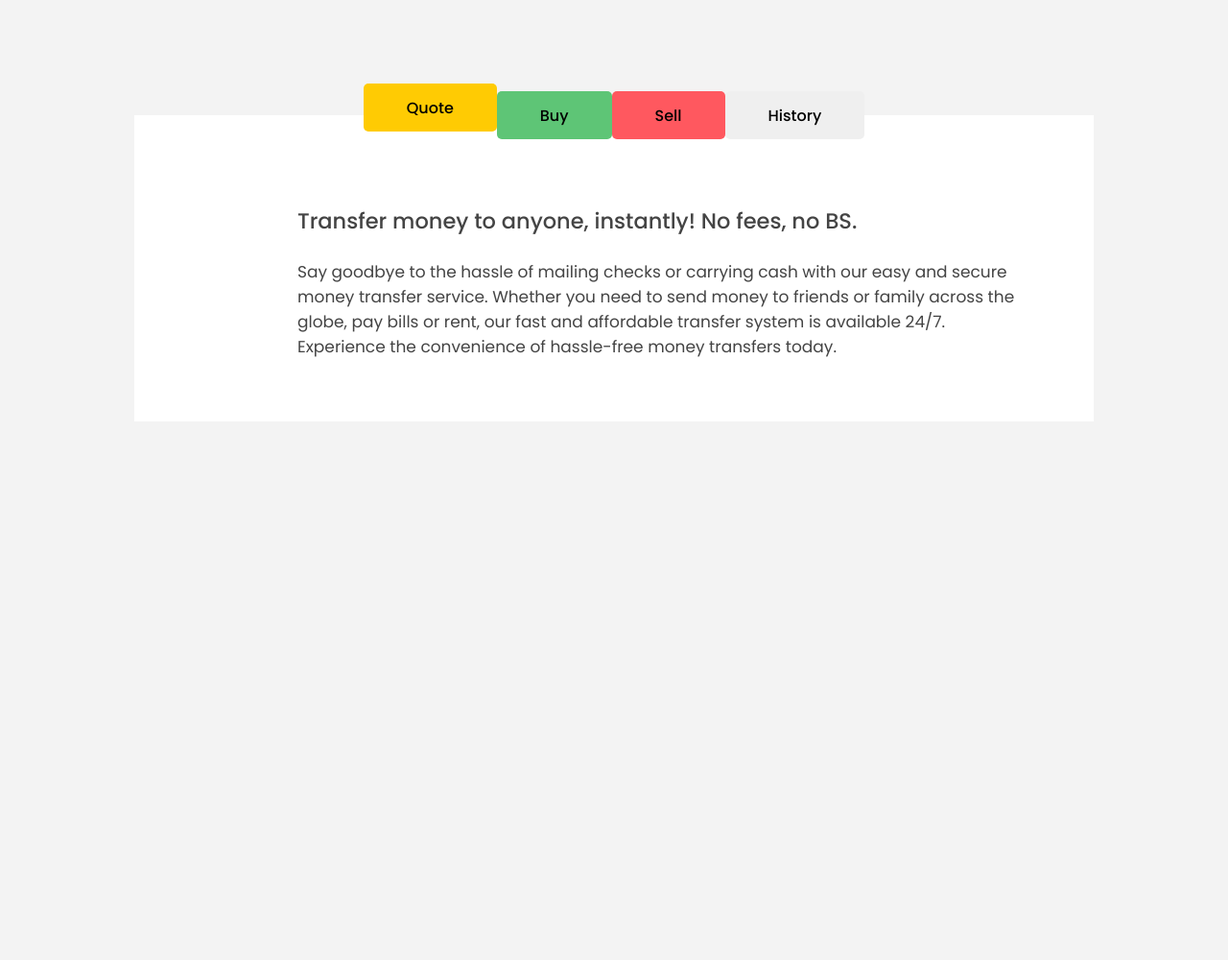
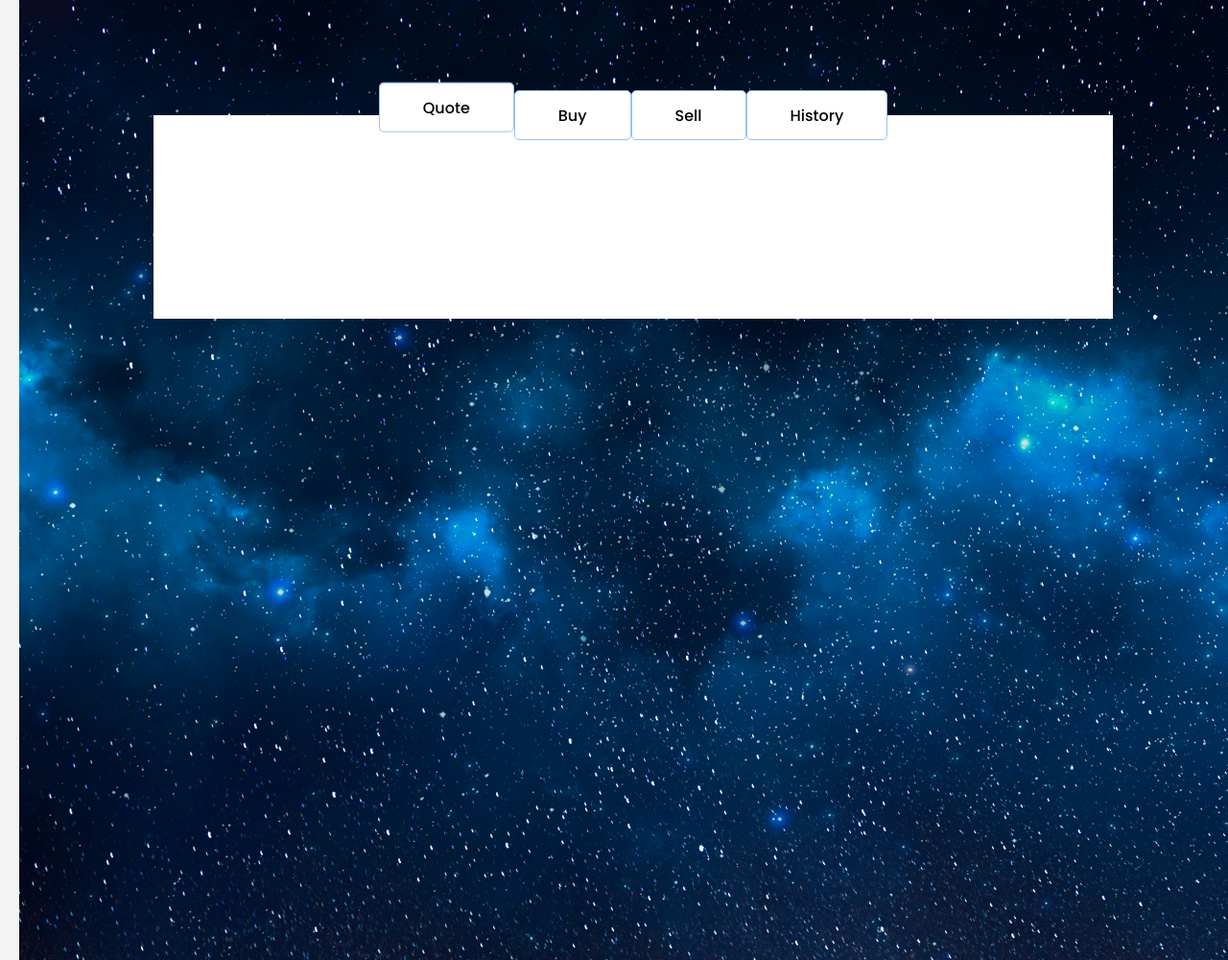
Before and after one commit to Ru960413/finance--Django-, a Django app: template currency/templates/currency/currencyDashboard.html in a window 1280 px wide. Shown: the part 110-1110 px from the top of the page at 96% size. Before the commit the page ends 482 px from the top, so only its background shows below. Run offline with Django 4.2, Linux system fonts and the light colour scheme; the template is opened without the code that fills it, so the values that code supplies are empty; parts of the project's set-up code (start-up, migrations or seed data) failed here and were passed over; some libraries are stand-ins or nearby versions.

Commit message:
add background image

```diff
--- a/currency/templates/currency/currencyDashboard.html
+++ b/currency/templates/currency/currencyDashboard.html
@@ -22,7 +22,7 @@
   <body>
     <!-- TOP NAVIGATION -->
     <nav>{% include "users/navbar.html" %}</nav>
-
+    <div class="background-container">
       <div class="operations">
         <div class="operations__tab-container">
           <button
@@ -46,16 +46,7 @@
           class="operations__content operations__content--1 operations__content--active"
         >
           <div class="operations__icon operations__icon--1"></div>
-        <h5 class="operations__header">
-          Transfer money to anyone, instantly! No fees, no BS.
-        </h5>
-        <p>
-          Say goodbye to the hassle of mailing checks or carrying cash with our
-          easy and secure money transfer service. Whether you need to send money
-          to friends or family across the globe, pay bills or rent, our fast and
-          affordable transfer system is available 24/7. Experience the
-          convenience of hassle-free money transfers today.
-        </p>
+          <form></form>
         </div>
 
         <!--Render form for user to buy currency-->
@@ -81,14 +72,14 @@
           </h5>
           <p>
             Looking for an easy and hassle-free way to invest? Our instant
-          investment service offers a seamless experience, allowing you to start
-          investing in just a few clicks. With competitive rates, low fees, and
-          a range of options to choose from, you can build your portfolio on
-          your terms. Get started today and experience the convenience of
-          hassle-free investing.
+            investment service offers a seamless experience, allowing you to
+            start investing in just a few clicks. With competitive rates, low
+            fees, and a range of options to choose from, you can build your
+            portfolio on your terms. Get started today and experience the
+            convenience of hassle-free investing.
           </p>
         </div>
       </div>
-    {{ data }}
+    </div>
   </body>
 </html>
--- a/static/css/currency.css
+++ b/static/css/currency.css
@@ -82,6 +82,14 @@ h2 {
   color: #333;
 }
 
+.background-container {
+  position: absolute;
+  width: 100%;
+  height: 1000px;
+  background-image: url("background.jpg");
+  background-size: cover;
+}
+
 /* OPERATIONS */
 .operations {
   max-width: 100rem;
@@ -97,50 +105,24 @@ h2 {
 .operations__tab {
   /* margin-right: 2.5rem; */
   transform: translateY(-50%);
-  border: 1px solid darkblue;
+  border: 1px solid rgb(149, 195, 248) !important;
 }
 
 .operations__tab--1,
 .operations__tab--2,
 .operations__tab--3,
 .operations__tab--4 {
-  /* background-color: var(--color-primary);
-  border: 1px solid darkblue !important;
-  border-collapse: collapse;*/
+  background-color: #fff;
   border-radius: 5px;
 }
 
-/*
 .operations__tab--1:hover,
 .operations__tab--2:hover,
 .operations__tab--3:hover,
 .operations__tab--4:hover {
-  background-color: var(--color-primary-darker);
-} */
-
-.operations__tab--1 {
-  background-color: var(--color-secondary);
+  background-color: rgb(181, 215, 253);
 }
 
-.operations__tab--1:hover {
-  background-color: var(--color-secondary-darker);
-}
-
-.operations__tab--2 {
-  background-color: var(--color-primary);
-}
-
-.operations__tab--2:hover {
-  background-color: var(--color-primary-darker);
-}
-.operations__tab--3 {
-  background-color: var(--color-tertiary);
-  margin: 0;
-}
-
-.operations__tab--3:hover {
-  background-color: var(--color-tertiary-darker);
-}
 .operations__tab--active {
   transform: translateY(-66%);
 }
```
Also changed, not shown: static/css/background.jpg (added). Lines whose indentation alone changed are shown as unchanged.
